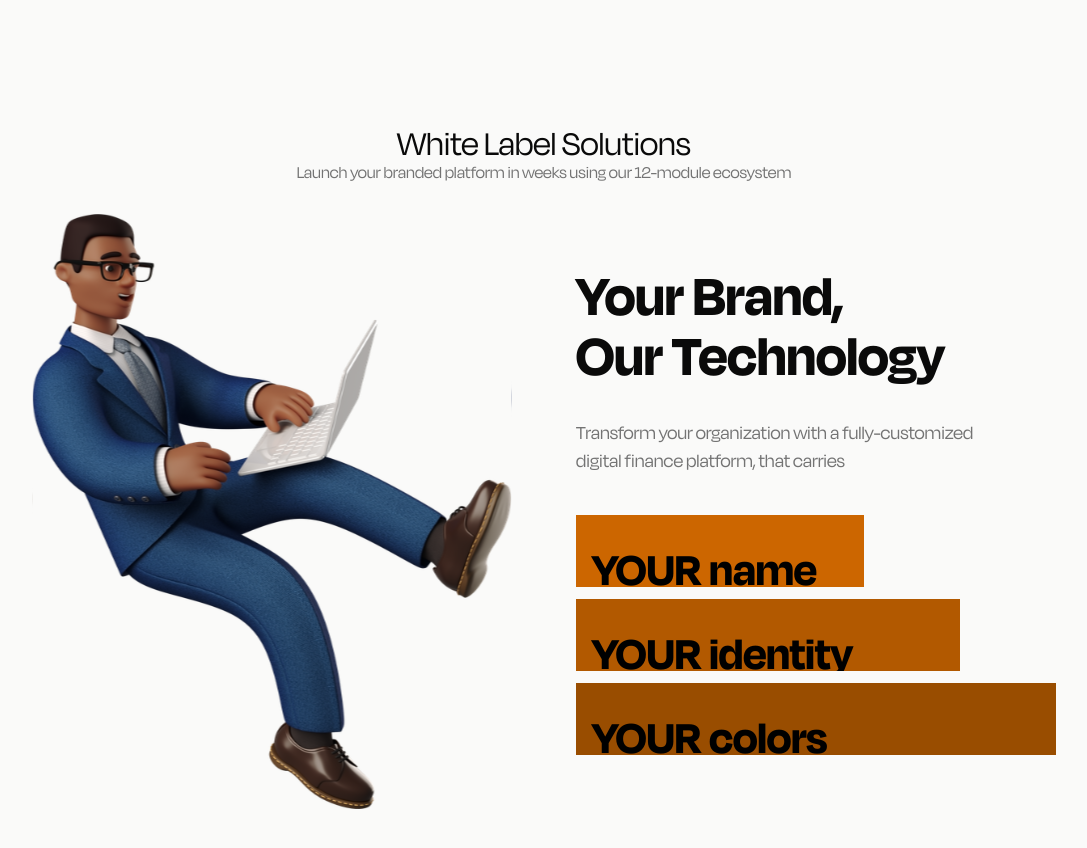
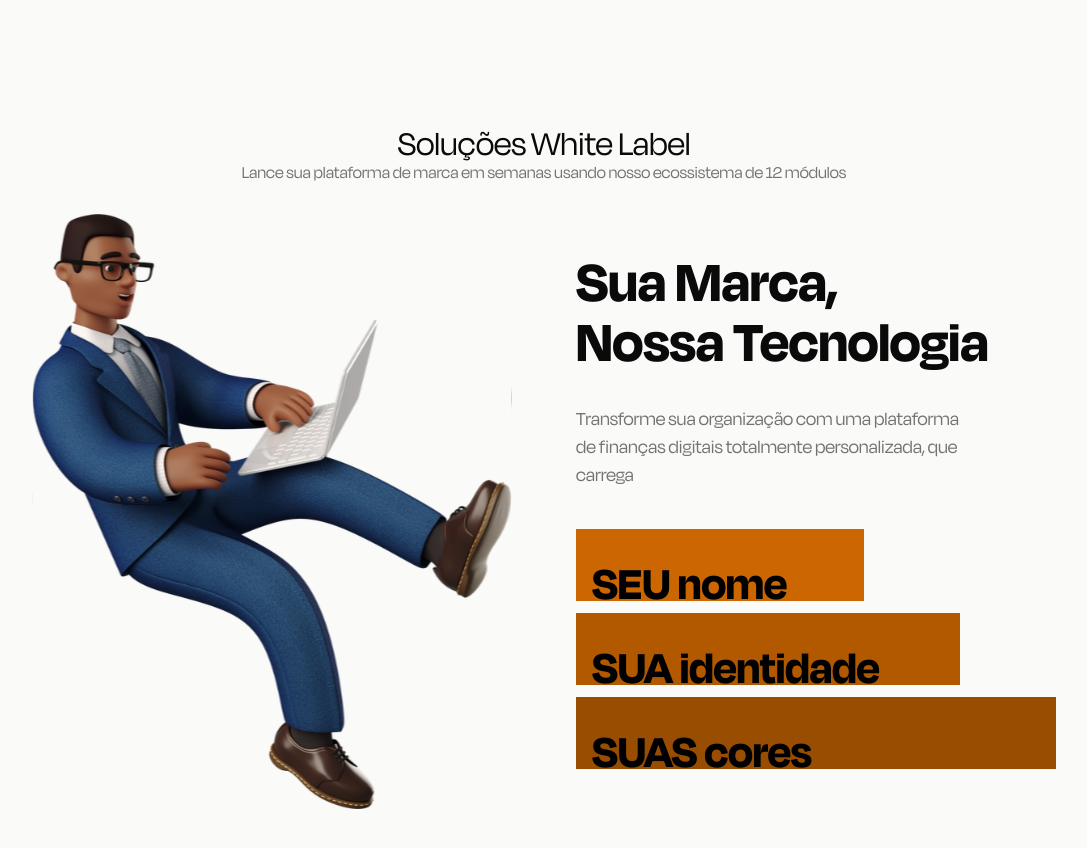
Before and after one commit to seif32/ema-landing, a React (Vite) app: page / in a window 1280 px wide. Shown: the part 8000-8848 px from the top of the page, without its empty margins (96-1183 px from the left). Built offline with nearby package versions, Linux system fonts and the light colour scheme; no server answers.

Commit message:
refactor white-label-solns-pr

```diff
--- a/src/components/sections/white-label-solutions/WhiteLabelSolutions.jsx
+++ b/src/components/sections/white-label-solutions/WhiteLabelSolutions.jsx
@@ -115,8 +115,8 @@ function WhiteLabelSolutions() {
       {/* Header */}
       <motion.div variants={itemVariants}>
         <SectionHeader
-          title="White Label Solutions"
-          subtitle="Launch your branded platform in weeks using our 12-module ecosystem"
+          title="Soluções White Label"
+          subtitle="Lance sua plataforma de marca em semanas usando nosso ecossistema de 12 módulos"
         />
       </motion.div>
 
@@ -159,8 +159,8 @@ function WhiteLabelSolutions() {
               ease: "easeOut",
             }}
           >
-            Your Brand,
-            <br /> Our Technology
+            Sua Marca,
+            <br /> Nossa Tecnologia
           </motion.h2>
 
           <motion.p
@@ -176,16 +176,16 @@ function WhiteLabelSolutions() {
               ease: "easeOut",
             }}
           >
-            Transform your organization with a fully-customized digital finance
-            platform, that carries
+            Transforme sua organização com uma plataforma de finanças digitais
+            totalmente personalizada, que carrega
           </motion.p>
 
           {/* Animated Bars */}
           <div className="space-y-2 lg:space-y-3">
             {[
-              { width: "60%", color: "#CC6600", text: "YOUR name" },
-              { width: "80%", color: "#B25900", text: "YOUR identity" },
-              { width: "100%", color: "#994D00", text: "YOUR colors" },
+              { width: "60%", color: "#CC6600", text: "SEU nome" },
+              { width: "80%", color: "#B25900", text: "SUA identidade" },
+              { width: "100%", color: "#994D00", text: "SUAS cores" },
             ].map((bar, index) => (
               <motion.div
                 key={index}
```
